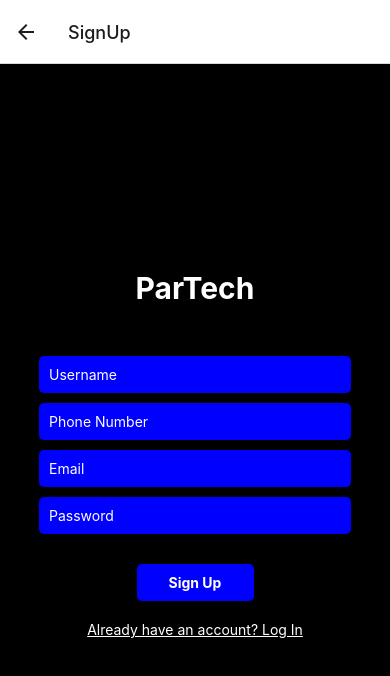
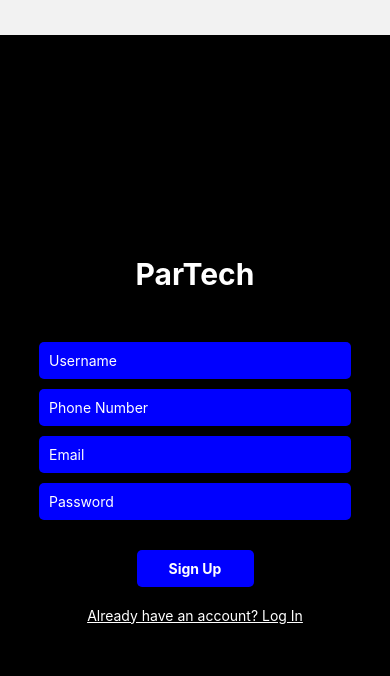
Before and after one commit to Rafi2603/Partech, a React Native app in the folder Frontend/: screen /SignUp in a window 390 px wide. Shown: the top 676 px of the page. Built offline with nearby package versions, Linux system fonts and the light colour scheme.

Commit message:
Header Update

```diff
--- a/Frontend/App.js
+++ b/Frontend/App.js
@@ -33,11 +33,21 @@ const App = () => {
           },
         }}
       >
-        <Stack.Screen name="Login" component={Login} />
-        <Stack.Screen name="SignUp" component={SignUp} />
-        <Stack.Screen name="Home" component={Home} />
-        <Stack.Screen name="CameraScreen" component={CameraScreen} />
-        <Stack.Screen name="TopUp" component={TopUp} />
+        <Stack.Screen name="Login" component={Login} options={{
+          headerShown: false,
+        }}/>
+        <Stack.Screen name="SignUp" component={SignUp} options={{
+          headerShown: false,
+        }}/>
+        <Stack.Screen name="Home" component={Home} options={{
+          headerShown: false,
+        }}/>
+        <Stack.Screen name="CameraScreen" component={CameraScreen} options={{
+          headerShown: false,
+        }}/>
+        <Stack.Screen name="TopUp" component={TopUp} options={{
+          headerShown: false,
+        }}/>
       </Stack.Navigator>
     </NavigationContainer>
   );
--- a/Frontend/Home.js
+++ b/Frontend/Home.js
@@ -61,6 +61,7 @@ const styles = StyleSheet.create({
     backgroundColor: 'black',
     alignItems: 'left',
     justifyContent: 'left',
+    marginTop: 35,
   },
   topContainer: {
     flexDirection: 'column',
--- a/Frontend/Login.js
+++ b/Frontend/Login.js
@@ -45,6 +45,7 @@ const styles = StyleSheet.create({
     backgroundColor: 'black',
     alignItems: 'center',
     justifyContent: 'center',
+    marginTop: 35,
   },
   logoContainer: {
     alignItems: 'center',
--- a/Frontend/SignUp.js
+++ b/Frontend/SignUp.js
@@ -101,6 +101,7 @@ const styles = StyleSheet.create({
     backgroundColor: 'black',
     alignItems: 'center',
     justifyContent: 'center',
+    marginTop: 35,
   },
   logoContainer: {
     alignItems: 'center',
```
